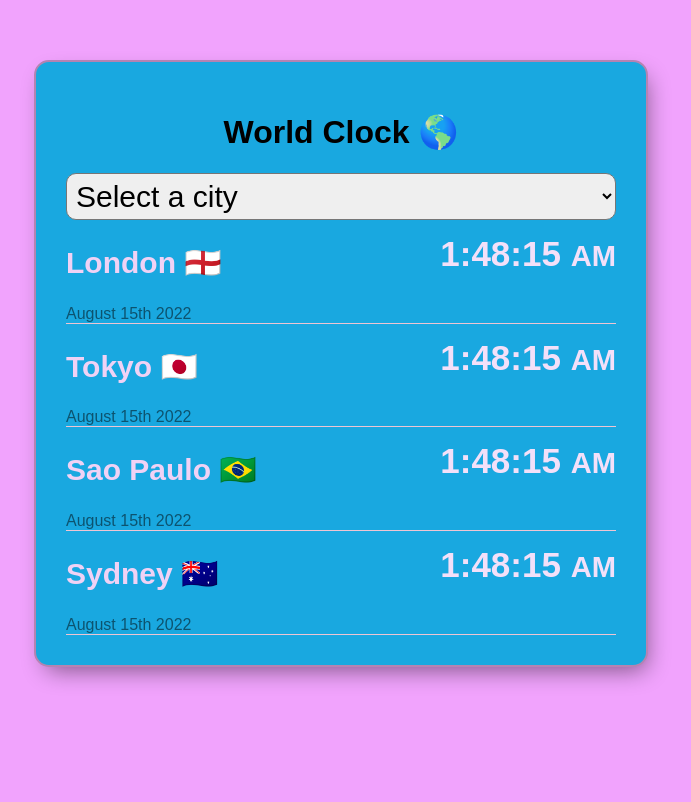
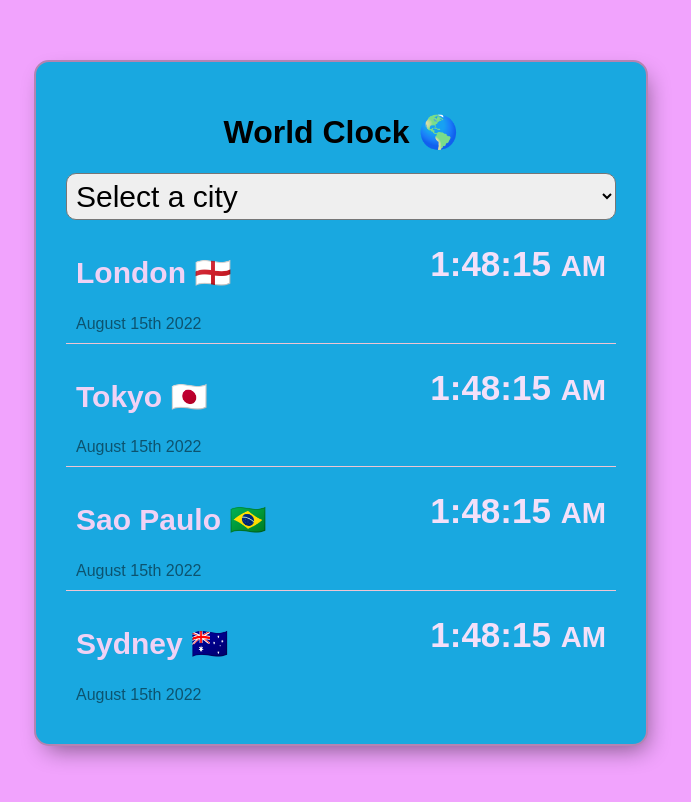
Before and after one commit to vanessa-queiroga/world-tick-tock, a plain HTML site: page index.html in a window 1280 px wide. Shown: the whole page, without its empty margins (299-990 px from the left). Drawn offline with Linux system fonts and the light colour scheme.

Commit message:
Update css.styles

```diff
--- a/CSS/styles.css
+++ b/CSS/styles.css
@@ -40,6 +40,11 @@ select {
   display: flex;
   justify-content: space-between;
   border-bottom: 1px solid rgb(238, 197, 211);
+  padding: 10px;
+}
+
+.city:last-child {
+  border: none;
 }
 h2 {
   font-size: 30px;
```
